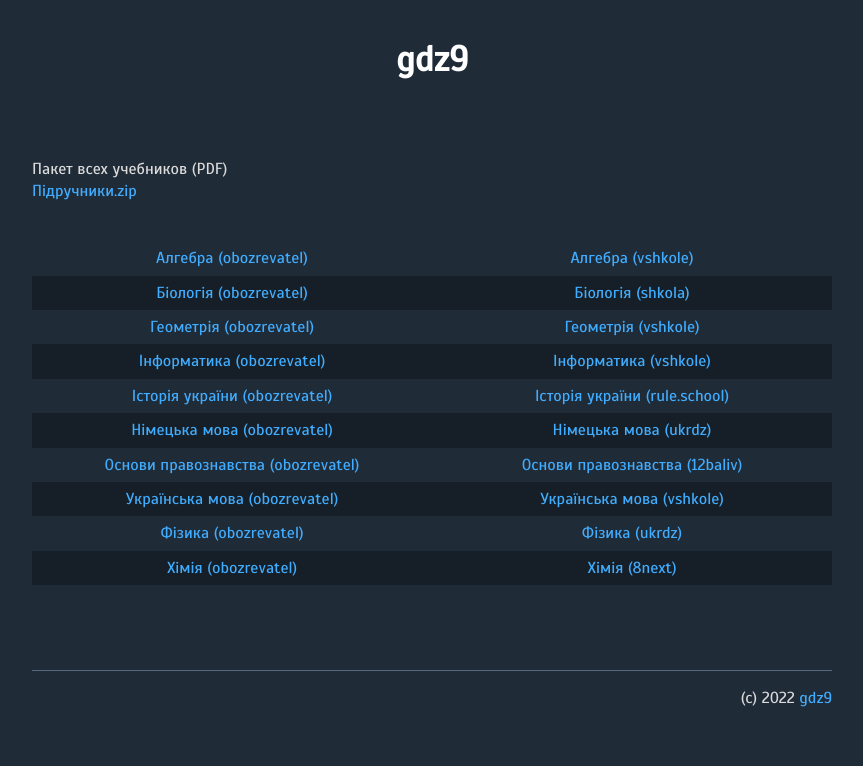
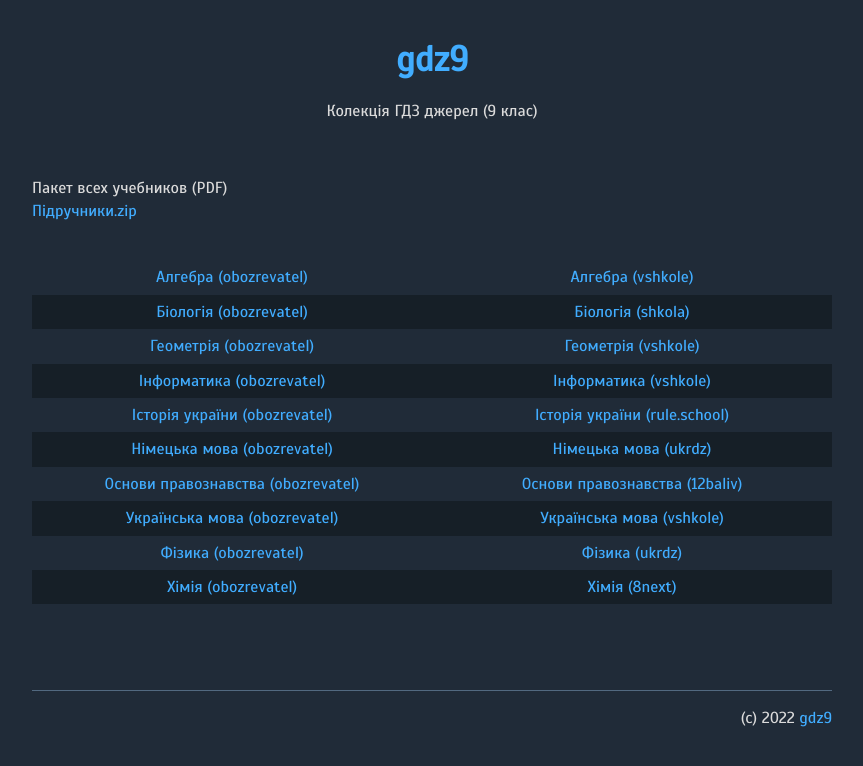
Before and after one commit to gdz9/gdz9.github.io, a website: page index.pug in a window 1280 px wide. Shown: the whole page, without its empty margins (208-1071 px from the left). Drawn offline with nearby package versions, Linux system fonts and the light colour scheme; files that its build step writes are made by us from their sources.

Commit message:
description

```diff
--- a/index.pug
+++ b/index.pug
@@ -15,10 +15,11 @@ doctype html
 //
 // Source: https://github.com/gdz9/gdz9.github.io/blob/main/index.pug
 //
+- let description = 'Колекція ГДЗ джерел (9 клас)';
 html
   head
     meta(name='author' content='gdz9')
-    meta(name='description' content='Колекція ГДЗ джерел (9 клас) — gdz9')
+    meta(name='description' content=`${description} — gdz9`)
     meta(charset='utf-8')
     meta(name='viewport' content='width=device-width, initial-scale=1')
     link(rel='icon' type='image/png' href='./favicon.png')
@@ -28,7 +29,9 @@ html
   body
     // title
     h1
-      p#title gdz9
+      a(href='./index.html')
+        p#title gdz9
+    p#description= description
     br
     // download
     p
@@ -140,7 +143,7 @@ html
               t: 'Хімія (8next)'
             },
           ],
-        ]
+        ];
       each row in list
         +row(row[0], row[1])
     // footer
--- a/styles.css
+++ b/styles.css
@@ -1,5 +1,6 @@
 /* font */
 @import url('https://fonts.googleapis.com/css2?family=Scada&display=swap');
+
 body {
 	font-family: 'Scada', sans-serif;
 }
@@ -11,10 +12,20 @@ td {
 }
 
 /* align */
+#title,
+#description {
+	text-align: center;
+}
+
 #title {
-	text-align: center;
+	margin-bottom: 0;
 }
 
 #copyright {
 	text-align: right;
 }
+
+/* misc. */
+a[href="./index.html"]:hover {
+	text-decoration: none;
+}
```
Also changed, not shown: index.html.
